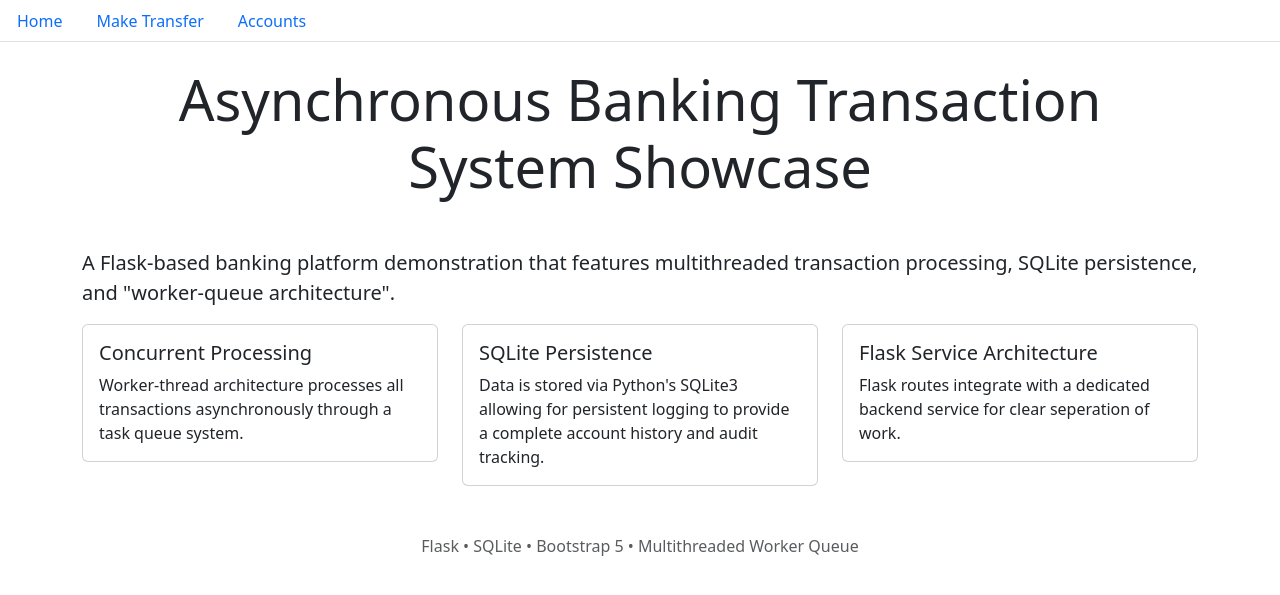
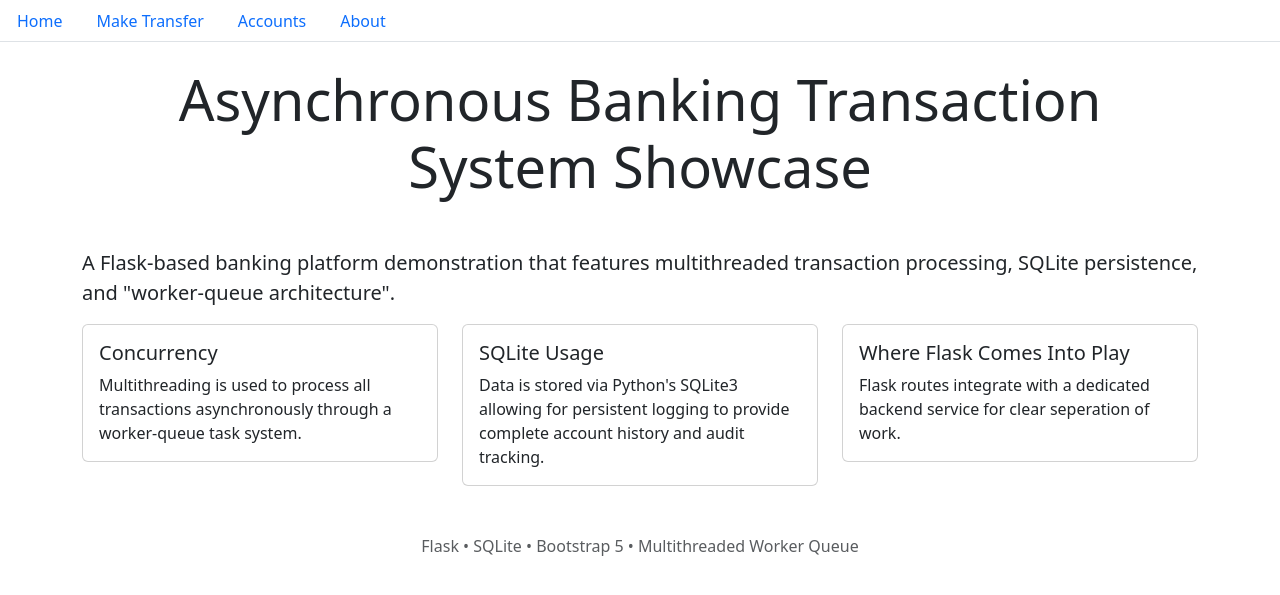
Before and after one commit to mchenrep/fullstackflaskapp, a Flask app: page / in a window 1280 px wide. Shown: the top 595 px of the page. Run offline with Flask 3, Linux system fonts and the light colour scheme.

Commit message:
added about section, updated base template, home page, and flask routes, ready for deployment!

```diff
--- a/templates/about.html
+++ b/templates/about.html
@@ -0,0 +1,4 @@
+{% extends "base.html" %}
+{% block content %}
+<p>This project demonstrates asynchronous backend processing using Flask, SQLite, Python multithreading, and worker-queue architecture.</p>
+{% endblock %}
--- a/templates/base.html
+++ b/templates/base.html
@@ -10,6 +10,8 @@
                 <li class="text-reset text-decoration-none nav-item"><a class="nav-link" href="{{ url_for('home') }}">Home</a></li>
                 <li class="text-reset text-decoration-none nav-item"><a class="nav-link" href="{{ url_for('transfer') }}">Make Transfer</a></li>
                 <li class="text-reset text-decoration-none nav-item"><a class="nav-link" href="{{ url_for('accounts')}}">Accounts</a></li>
+                <li class="text-reset text-decoration-none nav-item"><a class="nav-link" href="{{ url_for('about')}}">About</a></li>
+            </ul>
             </ul>
 
         </nav>
--- a/templates/home.html
+++ b/templates/home.html
@@ -13,9 +13,9 @@
     <div class="col-md-4">
         <div class="card">
             <div class="card-body">
-                <h5 class="card-title">Concurrent Processing</h5>
+                <h5 class="card-title">Concurrency</h5>
                 <p class="card-text">
-                    Worker-thread architecture processes all transactions asynchronously through a task queue system.
+                    Multithreading is used to process all transactions asynchronously through a worker-queue task system.
                 </p>
             </div>
         </div>
@@ -23,9 +23,9 @@
     <div class="col-md-4">
         <div class="card">
             <div class="card-body">
-                <h5 class="card-title">SQLite Persistence</h5>
+                <h5 class="card-title">SQLite Usage</h5>
                 <p class="card-text">
-                    Data is stored via Python's SQLite3 allowing for persistent logging to provide a complete account history and audit tracking.
+                    Data is stored via Python's SQLite3 allowing for persistent logging to provide complete account history and audit tracking.
                 </p>
             </div>
         </div>
@@ -33,7 +33,7 @@
     <div class="col-md-4">
         <div class="card">
             <div class="card-body">
-                <h5 class="card-title">Flask Service Architecture</h5>
+                <h5 class="card-title">Where Flask Comes Into Play</h5>
                 <p class="card-text">
                     Flask routes integrate with a dedicated backend service for clear seperation of work.
                 </p>
```
